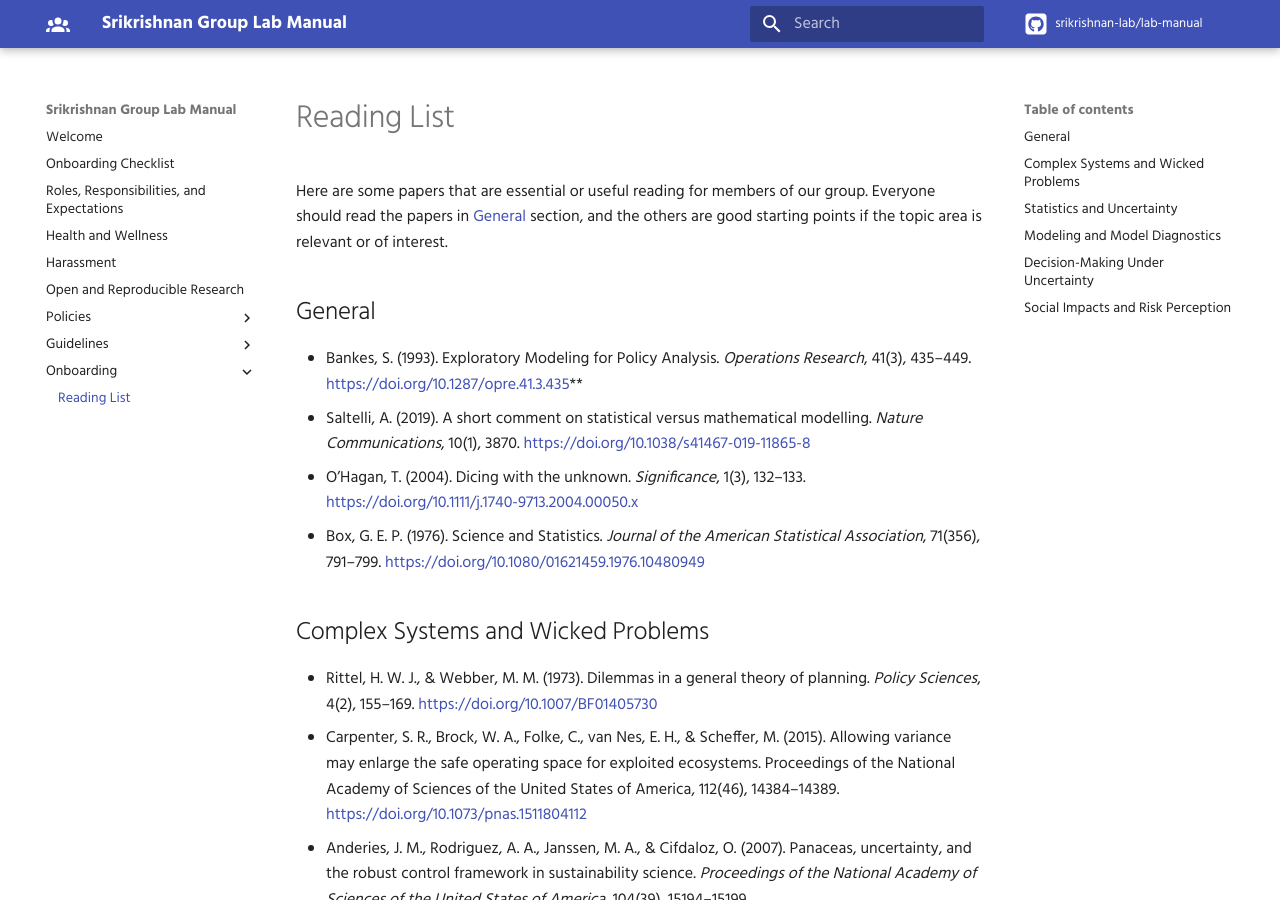
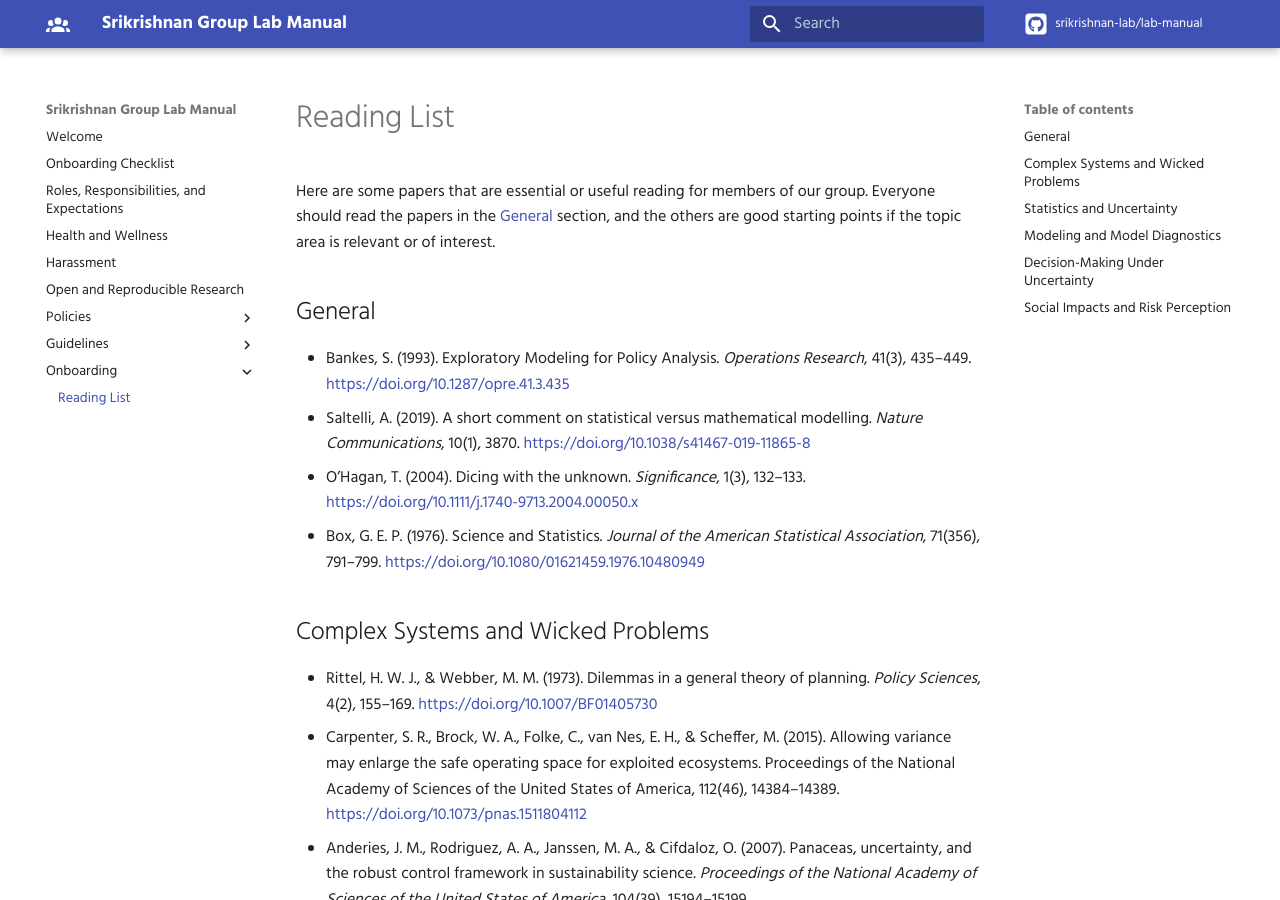
Before and after one commit to srikrishnan-lab/lab-manual, an MkDocs documentation site: the page built from docs/onboarding/reading_list.md, in a window 1280 px wide and 900 px high. Built offline with MkDocs 1.6.1 and Material for MkDocs 9.7.7, drawn with Linux system fonts in a browser that asks for light colours; some web fonts are replaced; comment, search, counter and statistics services are not loaded.

Commit message:
clean up some things

```diff
--- a/docs/onboarding/reading_list.md
+++ b/docs/onboarding/reading_list.md
@@ -1,10 +1,10 @@
 # Reading List
 
-Here are some papers that are essential or useful reading for members of our group. Everyone should read the papers in <a href="#general">General</a> section, and the others are good starting points if the topic area is relevant or of interest.
+Here are some papers that are essential or useful reading for members of our group. Everyone should read the papers in the <a href="#general">General</a> section, and the others are good starting points if the topic area is relevant or of interest.
 
 ## General <a name="general">
 
-* Bankes, S. (1993). Exploratory Modeling for Policy Analysis. *Operations Research*, 41(3), 435–449. <https://doi.org/10.1287/opre.41.3.435>**
+* Bankes, S. (1993). Exploratory Modeling for Policy Analysis. *Operations Research*, 41(3), 435–449. <https://doi.org/10.1287/opre.41.3.435>
 * Saltelli, A. (2019). A short comment on statistical versus mathematical modelling. *Nature Communications*, 10(1), 3870. <https://doi.org/10.1038/s41467-019-11865-8>
 * O’Hagan, T. (2004). Dicing with the unknown. *Significance*, 1(3), 132–133. <https://doi.org/10.1111/j.1740-9713.2004.00050.x>
 * Box, G. E. P. (1976). Science and Statistics. *Journal of the American Statistical Association*, 71(356), 791–799. <https://doi.org/10.1080/01621459.1976.10480949>
```
